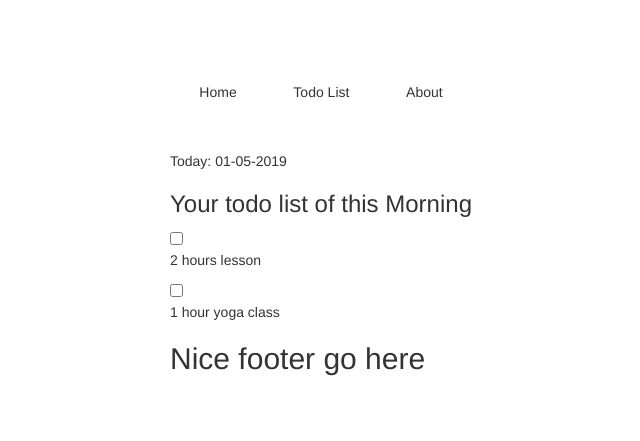
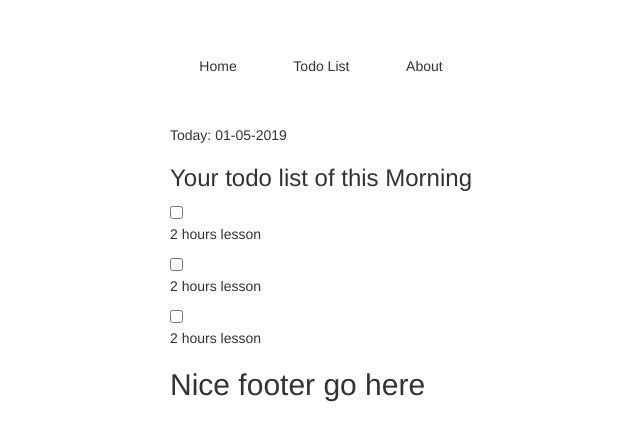
Before and after one commit to thule78/react-basic-fcc, a React app: page / in a window 1280 px wide. Shown: the part 167-608 px from the top of the page, without its empty margins (319-959 px from the left). Built offline with nearby package versions, Linux system fonts and the light colour scheme.

Commit message:
updating

```diff
--- /dev/null
+++ b/src/components/ListItem.jsx
@@ -0,0 +1,12 @@
+import React from 'react'
+
+function ListItem (){
+  return (
+    <div>
+      <input type="checkbox" />
+      <p> 2 hours lesson </p>
+    </div>
+  )
+}
+
+export default ListItem
--- a/src/components/MainComponent.jsx
+++ b/src/components/MainComponent.jsx
@@ -1,4 +1,6 @@
 import React from 'react'
+
+import ListItem from './ListItem'
 
 function MainComponent (){
   const date = new Date()
@@ -22,10 +24,9 @@ function MainComponent (){
     <p>Today: {`${getdate}`}</p>
       <h3>Your todo list of this {`${timeOfDay}`}</h3>
       <div>
-        <input type="checkbox" />
-        <p> 2 hours lesson </p>
-        <input type="checkbox" />
-        <p> 1 hour yoga class</p>
+        <ListItem />
+        <ListItem />
+        <ListItem />
       </div>
     </div>
     )
```
